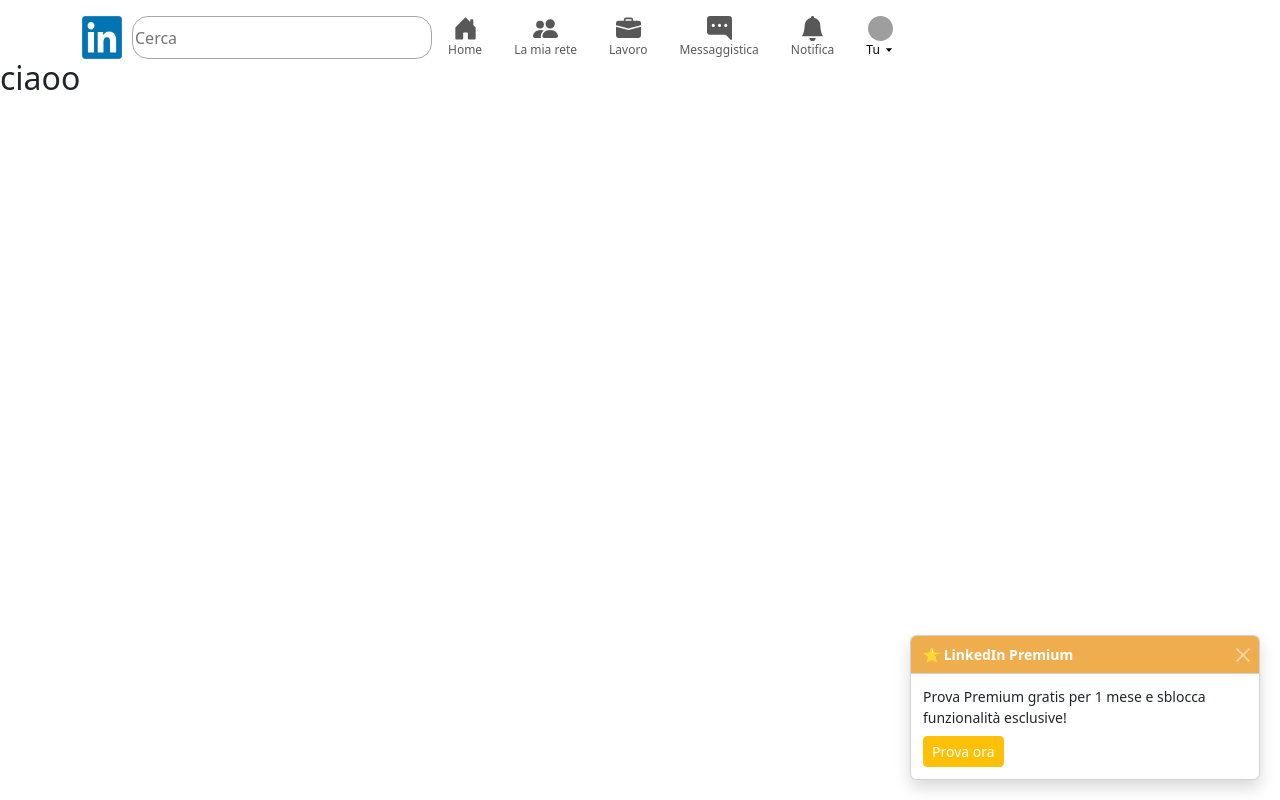
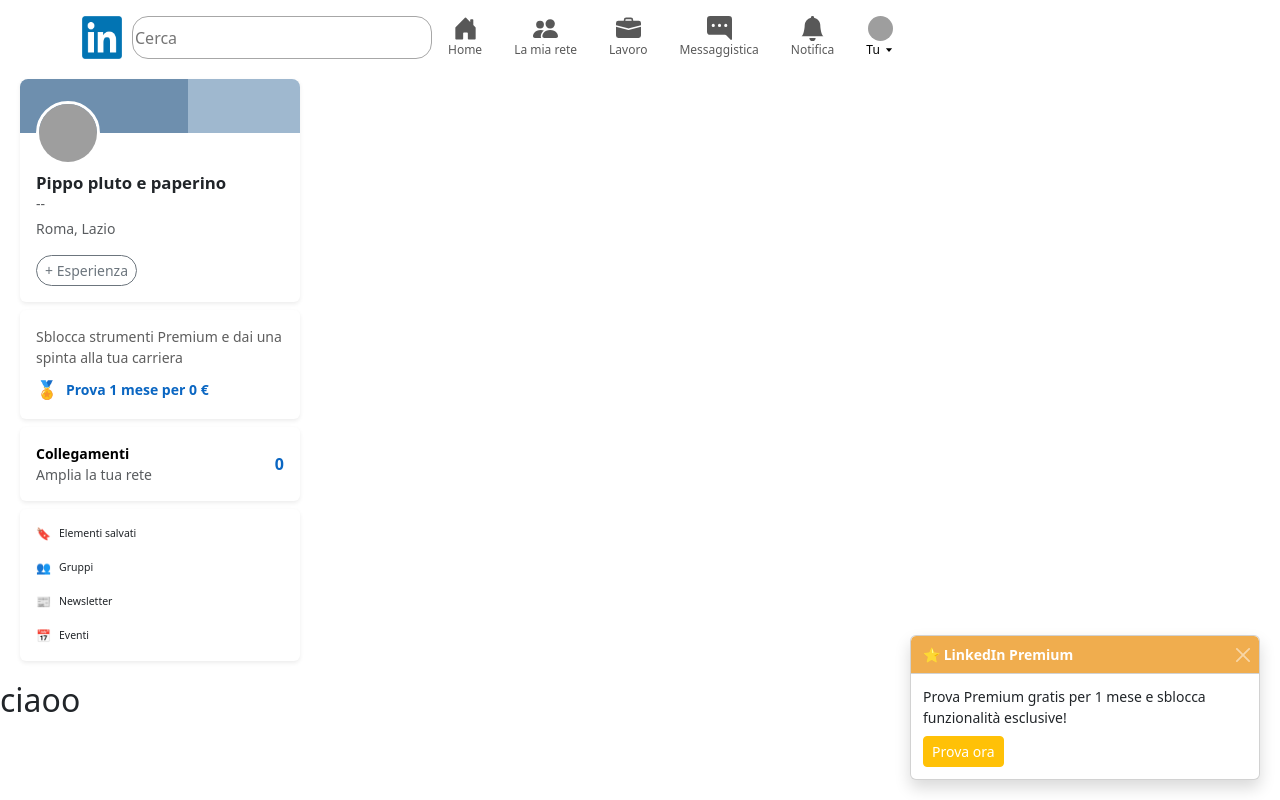
Before and after one commit to Gabrieleleonardi21/Build-week-3, a React (Vite) app: page / in a window 1280 px wide. Built offline with nearby package versions, Linux system fonts and the light colour scheme; grey boxes are pictures that could not be loaded.

Commit message:
sidebar di nuovo

```diff
--- a/src/App.jsx
+++ b/src/App.jsx
@@ -2,12 +2,16 @@ import "bootstrap/dist/css/bootstrap.min.css"
 import './App.css'
 import Header from './componets/Header'
 import PremiumToast from './components/PremiumToast';
+import Sidebar from './components/Sidebar';
 
 function App() {
   return (
     <div>
       <Header />
       <PremiumToast />
+       <div style={{ margin: '20px' }}>
+        <Sidebar />
+        </div>
     </div>
   );
 }
--- a/src/components/Sidebar.jsx
+++ b/src/components/Sidebar.jsx
@@ -23,7 +23,7 @@ function Sidebar() {
 
         <div className="px-3 pt-2 pb-3">
           <h6 className="mb-0 fw-bold" style={{ fontSize: '1.05rem' }}>
-            Nicole Paulino
+            Pippo pluto e paperino
           </h6>
           <p className="small text-muted mb-1">--</p>
           <p className="small text-muted mb-3">Roma, Lazio</p>
```
